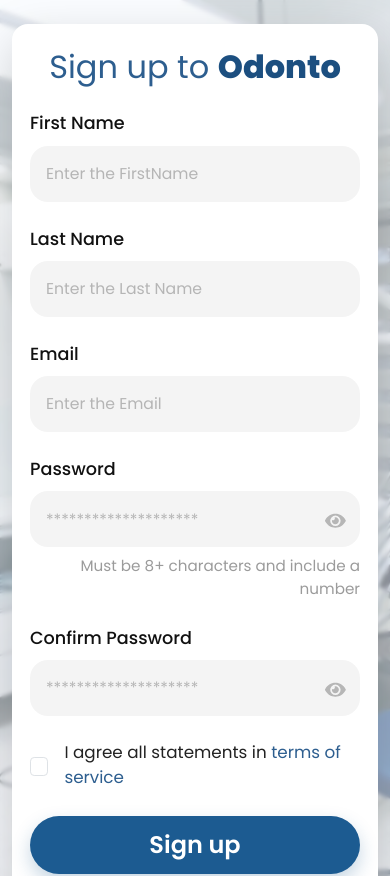
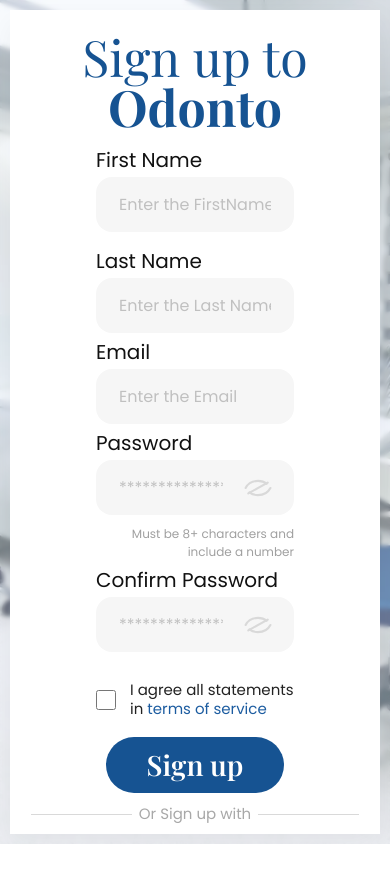
Before and after one commit to mariamqushta/clinic_front, a React (Vite) app: page /signup in a window 390 px wide. Shown: the top 876 px of the page. After the commit the page ends 844 px from the top, so only its background shows below. Built offline with nearby package versions, Linux system fonts and the light colour scheme.

Commit message:
feat: complete signup page redesign
- Full height card layout with flex distribution
- Fixed no-scroll viewport
- Custom Facebook/Google icons with proper sizing
- Responsive spacing and error states matching design
- Removed overlay, optimized for all screen sizes

```diff
--- a/src/Pages/SignupPage.css
+++ b/src/Pages/SignupPage.css
@@ -1,160 +1,279 @@
-@import url("https://fonts.googleapis.com/css2?family=Poppins:wght@300;400;500;600;700;800&display=swap");
+@import url("https://fonts.googleapis.com/css2?family=Poppins:wght@300;400;500;600&family=Playfair+Display:wght@400;600;700&display=swap");
 
 * {
   box-sizing: border-box;
 }
 
+html,
+body,
+#root {
+  height: 100%;
+  margin: 0;
+  overflow: hidden;
+}
+
 body {
-  margin: 0;
   font-family: "Poppins", sans-serif;
+  overflow: hidden;
+  background: #fff;
 }
 
 .signup-page {
   position: relative;
-  min-height: 100vh;
+  height: 100dvh;
   overflow: hidden;
-  background: url("/clinic-bg.jpg") center/cover no-repeat;
+  display: flex;
+  align-items: stretch;
+  /* align-items: center; */
+  justify-content: center;
+
+  padding: 0px 18px;
+  background: url("/clinic-bg.jpg") center center / cover no-repeat;
 }
 
 .signup-overlay {
-  position: absolute;
+    position: absolute;
   inset: 0;
-  background: rgba(255, 255, 255, 0.56);
+  background: rgba(255,255,255,0.4);
   backdrop-filter: blur(2px);
 }
 
+.signup-container {
+  position: relative;
+  z-index: 1;
+  width: min(900px, 100%);
+  height: 100%;
+  max-height: 100%;
+  display: flex;
+  justify-content: center;
+}
+
 .signup-card {
-  position: relative;
-  width: min(820px, 100%);
-  padding: 34px 48px 30px;
-  border: 0;
+  width: min(900px, 100%);
+  height: 100%;
+  max-height: 100%;
+  overflow: hidden;
+  padding: 20px 50px 20px;
+  background: #fff;
+  box-shadow: 0 10px 30px rgba(0, 0, 0, 0.05);
+    display: flex;
+  flex-direction: column;
 }
 
 .signup-title {
-  font-size: clamp(2rem, 3vw, 3.1rem);
+  text-align: center;
+  margin: 12px 0 20px;
+  font-family: "Playfair Display", serif;
+  font-size: 48px;
+  line-height: 1;
   font-weight: 400;
-  color: #2d5e8f;
+  color: #165392;
 }
 
 .signup-title span {
   font-weight: 800;
-  color: #1c4f80;
 }
 
-.form-label {
-  font-size: 1.45rem;
-  margin-bottom: 0.55rem;
+.signup-form {
+  width: 100%;
+  flex: 1;
+  display: flex;
+  flex-direction: column;
+      padding: 0 72px;
+}
+
+.row2 {
+  display: grid;
+  grid-template-columns: 1fr 1fr;
+  /* justify-content: space-evenly; */
+  gap: 30px;
+}
+
+.field {
+  margin-top: 20px;
+}
+
+.email-field {
+  margin-top: 22px;
+}
+
+.field-label {
+  display: block;
+  margin: 0 0 15px;
+  font-size: clamp(28px, 2vw, 30px);
+  line-height: 1.05;
+  font-weight: 400;
   color: #111;
 }
 
-.custom-input {
-  height: 66px;
-  border: none !important;
-  background: #f4f4f4 !important;
-  border-radius: 18px !important;
-  padding: 0 1rem !important;
-  font-size: 1.05rem;
+.field-input {
+  width: 100%;
+  height: clamp(66px, 5.2vh, 72px);
+  border: 1.5px solid transparent;
+  border-radius: 18px;
+  outline: none;
+  background: #f6f6f6;
+  padding: 0 22px;
+  font-size: 18px;
   color: #333;
-  box-shadow: none !important;
 }
 
-.custom-input::placeholder {
-  color: #b5b5b5;
+.field-input::placeholder {
+  color: #c0c0c0;
 }
 
-.custom-input:focus {
-  background: #f4f4f4 !important;
-  box-shadow: 0 0 0 0.18rem rgba(28, 91, 145, 0.12) !important;
+.field-input.error {
+  border-color: #ff5243;
 }
 
 .password-wrap {
   position: relative;
 }
 
-.password-wrap .custom-input {
-  padding-right: 3rem !important;
+.password-input {
+  padding-right: 70px;
 }
 
 .eye-btn {
   position: absolute;
-  right: 14px;
+  right: 18px;
   top: 50%;
   transform: translateY(-50%);
-  border: none;
+  border: 0;
   background: transparent;
-  color: #b6b6b6;
-  font-size: 1.3rem;
+  padding: 0;
+  width: 36px;
+  height: 36px;
+  display: flex;
+  align-items: center;
+  justify-content: center;
   cursor: pointer;
-  padding: 0;
+  appearance: none;
+  -webkit-appearance: none;
 }
 
-.hint {
-  margin: 0.5rem 0 0;
+.eye-btn svg,
+.eye-btn img {
+  width: 28px;
+  height: 28px;
+  opacity: 0.45;
+  display: block;
+}
+
+.password-hint {
+  margin-top: 10px;
+  min-height: 18px;
   text-align: right;
-  color: #9b9b9b;
-  font-size: 0.95rem;
+  font-size: 14px;
+  color: #a0a0a0;
+}
+
+.password-hint.hint-error {
+  color: #ff5243;
+}
+
+.error-right-text {
+  margin-top: 6px;
+  font-size: 14px;
+  color: #ff5243;
+  text-align: right;
+}
+
+.not-matching {
+  margin-top: 6px;
+  text-align: right;
+}
+
+.confirm-spacer {
+  height: 24px;
 }
 
 .terms-row {
-  font-size: 1.05rem;
+  display: flex;
+  align-items: center;
+  gap: 14px;
+  margin-top: 18px;
+}
+
+.terms-checkbox {
+  width: 20px;
+  height: 20px;
+  accent-color: #69bb73;
+  cursor: pointer;
+  flex: 0 0 auto;
+}
+
+.error-checkbox {
+  outline: 2px solid #ff5243;
+  outline-offset: 2px;
+}
+
+.terms-text {
+  font-size: 16px;
+  line-height: 1.25;
   color: #222;
 }
 
-.terms-row .form-check-input {
-  width: 1.15rem;
-  height: 1.15rem;
-  margin-top: 0.15rem;
-}
-
-.terms-link {
-  color: #2d5e8f;
+.terms-text a {
+  color: #1c5ca0;
   text-decoration: none;
 }
 
 .submit-btn {
-  height: 68px;
-  max-width: 470px;
-  margin: 0 auto;
-  display: block;
+  margin: 18px auto 0px;
+  width: 90%;
+  height: clamp(56px, 5.8vh, 74px);
   border: none;
-  background: #1c5b91 !important;
-  font-size: 2rem;
+  border-radius: 999px;
+  background: #165392;
+  color: #fff;
+  font-family: "Playfair Display", serif;
+  font-size: clamp(30px, 3vw, 46px);
   font-weight: 600;
-  box-shadow: 0 8px 18px rgba(28, 91, 145, 0.25);
+  line-height: 1;
+  cursor: pointer;
+  text-align: center;
 }
 
-.divider {
+.divider{
   position: relative;
+  margin: 22px auto 14px;
   text-align: center;
-  margin: 1.5rem 0 1rem;
-  color: #a6a6a6;
-  font-size: 1rem;
+  color: #a8a8a8;
+  font-size: 22px;
+  width: 100%;
+  max-width: 520px;
 }
 
 .divider::before,
-.divider::after {
+.divider::after{
   content: "";
   position: absolute;
   top: 50%;
-  width: 35%;
+  width: 51%;
   height: 1px;
   background: #d9d9d9;
 }
 
-.divider::before {
-  left: 0;
-}
+.divider::before{ left: -65px; }
+.divider::after{ right: -65px; }
 
-.divider::after {
-  right: 0;
-}
-
-.divider span {
+.divider span{
+  position: relative;
   padding: 0 12px;
   background: transparent;
 }
 
-.social-btn {
+.socials {
+  display: flex;
+  justify-content: center;
+  align-items: center;
+  gap: 20px;
+  padding-bottom: 6px;
+  margin-top: 5px;
+}
+
+ .social-btn {
   width: 56px;
   height: 56px;
   border-radius: 50%;
@@ -163,40 +282,104 @@
   place-items: center;
   font-size: 26px;
   cursor: pointer;
+  background: #fff; /* default */
+}
+.facebook {
+  width: 54px;
+  height: 54px;
+  border: none;
+  border-radius: 50%;
+  background: #1877F2;
+  color: #fff !important;
+  display: flex;
+  align-items: center;
+  justify-content: center;
+  cursor: pointer;
 }
 
-.social-btn.facebook {
-  background: #1877f2;
-  color: #fff;
+.facebook svg {
+  margin-top: 10px;
+    width: 44px !important;
+    height: 44px !important;
+}
+ .google-btn svg {
+  font-size: 58px;
 }
 
-.social-btn.google {
-  background: #fff;
-  color: #db4437;
-  box-shadow: 0 2px 10px rgba(0, 0, 0, 0.12);
+
+
+/* شاشات قصيرة */
+@media (max-height: 900px) {
+  .signup-card {
+    padding: 10px 24px 8px;
+  }
+
+  .signup-title {
+    margin-bottom: 9px;
+    font-size: 50px;
+  }
+
+  .field {
+    margin-top: 9px;
+  }
+
+  .email-field {
+    margin-top: 9px;
+  }
+
+  .field-label {
+    font-size: 20px;
+    margin-bottom: 6px;
+  }
+
+  .field-input {
+    height: 55px;
+    border-radius: 16px;
+    font-size: 16px;
+  }
+
+  .password-hint,
+  .error-right-text {
+    font-size: 12px;
+  }
+
+  .terms-row {
+    margin-top: 5px;
+  }
+
+  .terms-text {
+    font-size: 15px;
+  }
+
+  .submit-btn {
+    height: 56px;
+    font-size: 28px;
+  }
+
+  .divider {
+    margin: 10px auto 6px;
+    font-size: 15px;
+  }
+
+  .social-btn,
+  .social-btn img,
+  .social-btn svg {
+    width: 44px;
+    height: 44px;
+  }
 }
 
 @media (max-width: 768px) {
-  .signup-card {
-    padding: 24px 18px;
+  .signup-page {
+    padding: 10px;
   }
 
-  .form-label {
-    font-size: 1.1rem;
+  .signup-card {
+    padding: 10px 14px 8px;
   }
 
-  .custom-input {
-    height: 56px;
-    font-size: 0.98rem;
-  }
-
-  .submit-btn {
-    height: 58px;
-    font-size: 1.5rem;
-  }
-
-  .divider::before,
-  .divider::after {
-    width: 28%;
+  .row2 {
+    grid-template-columns: 1fr;
+    gap: 10px;
   }
 }
--- a/src/Pages/SignupPage.jsx
+++ b/src/Pages/SignupPage.jsx
@@ -1,130 +1,278 @@
-import React, { useState } from "react";
-import { FaEye, FaEyeSlash, FaFacebookF, FaGoogle } from "react-icons/fa";
+import React, { useMemo, useState } from "react";
+import { FaFacebookF, FaEye, FaEyeSlash } from "react-icons/fa";
+import { FcGoogle } from "react-icons/fc";
 import "./SignupPage.css";
 
+function EyeIcon({ open }) {
+  return open ? (
+    // eye open (outline)
+    <svg width="26" height="18" viewBox="0 0 26 18" fill="none" xmlns="http://www.w3.org/2000/svg">
+      <path
+        d="M1.5 9.00002C3.7 4.60002 7.3 2.40002 13 2.40002C18.7 2.40002 22.3 4.60002 24.5 9.00002C22.3 13.4 18.7 15.6 13 15.6C7.3 15.6 3.7 13.4 1.5 9.00002Z"
+        stroke="#b7b7b7"
+        strokeWidth="2"
+        strokeLinejoin="round"
+      />
+      <circle cx="13" cy="9.00002" r="3.3" stroke="#b7b7b7" strokeWidth="2" />
+    </svg>
+  ) : (
+    // eye closed/slash
+    <svg width="26" height="18" viewBox="0 0 26 18" fill="none" xmlns="http://www.w3.org/2000/svg">
+      <path
+        d="M1.5 9.00002C3.7 4.60002 7.3 2.40002 13 2.40002C16.2 2.40002 19 3.4 21 5.1"
+        stroke="#b7b7b7"
+        strokeWidth="2"
+        strokeLinecap="round"
+      />
+      <path
+        d="M24.5 9.00002C22.3 13.4 18.7 15.6 13 15.6C9.6 15.6 7 14.6 5 13"
+        stroke="#b7b7b7"
+        strokeWidth="2"
+        strokeLinecap="round"
+      />
+      <path d="M4 14L22 4" stroke="#b7b7b7" strokeWidth="2" strokeLinecap="round" />
+    </svg>
+  );
+}
+
+function FacebookMark() {
+  return (
+    <svg width="54" height="54" viewBox="0 0 54 54" xmlns="http://www.w3.org/2000/svg">
+      <circle cx="27" cy="27" r="27" fill="#1877F2" />
+      <path
+        d="M31 20.6H27.8C27.3 20.6 27 20.9 27 21.4V24.3H31L30.4 28H27V40H23V28H19.7V24.3H23V21C23 18.7 24.6 17 26.9 17H31V20.6Z"
+        fill="white"
+      />
+    </svg>
+  );
+}
+
+function GoogleMark() {
+  return (
+    <svg width="54" height="54" viewBox="0 0 54 54" xmlns="http://www.w3.org/2000/svg">
+      <defs>
+        <clipPath id="gClip">
+          <circle cx="27" cy="27" r="27" />
+        </clipPath>
+      </defs>
+      <circle cx="27" cy="27" r="27" fill="white" />
+      <g clipPath="url(#gClip)">
+        {/* Google G (approx) */}
+        <path
+          d="M27 14.5c3.9 0 6.7 1.6 8.2 3.0l5.3-5.2C37.2 9 32.6 7 27 7 18.9 7 12 11.7 8.9 18.8l6.2 4.8C16.8 17.7 21.6 14.5 27 14.5Z"
+          fill="#4285F4"
+        />
+        <path
+          d="M44.5 27.5c0-1.4-.1-2.5-.4-3.6H27v7h9.7c-.4 2.3-1.8 4.2-3.8 5.5l5.9 4.6c3.4-3.1 5.7-7.8 5.7-13.5Z"
+          fill="#34A853"
+        />
+        <path
+          d="M15 32.1c-1-2.9-1-6 0-8.9l-6.2-4.8C6.1 22.9 6.1 31.1 8.8 38l6.2-5.9Z"
+          fill="#FBBC05"
+        />
+        <path
+          d="M27 44.3c5.6 0 10.2-1.9 13.6-5.2l-5.9-4.6c-1.6 1.1-3.7 1.9-7.7 1.9-5.4 0-10.2-3.2-11.9-7.8l-6.2 5.9c3.1 7.1 10 11.8 19.1 11.8Z"
+          fill="#EA4335"
+        />
+      </g>
+      <circle cx="27" cy="27" r="27" fill="transparent" />
+    </svg>
+  );
+}
+
 export default function SignupPage() {
+  const [submitted, setSubmitted] = useState(false);
   const [showPassword, setShowPassword] = useState(false);
   const [showConfirmPassword, setShowConfirmPassword] = useState(false);
 
+  const [form, setForm] = useState({
+    firstName: "",
+    lastName: "",
+    email: "",
+    password: "",
+    confirmPassword: "",
+    agree: false,
+  });
+
+  const passwordOk = useMemo(() => {
+    return /^(?=.*\d).{8,}$/.test(form.password);
+  }, [form.password]);
+
+  const errors = useMemo(() => {
+    const firstLastMissing = !form.firstName.trim() || !form.lastName.trim();
+    const emailMissing = !form.email.trim();
+    const passwordMissing = !form.password.trim();
+    const passwordError = submitted && (!passwordOk || passwordMissing);
+
+    // screenshot behavior: "Not matching" appears only when user types confirm and it mismatches
+    const confirmMismatch =
+      submitted &&
+      form.confirmPassword.trim().length > 0 &&
+      form.password.trim().length > 0 &&
+      form.confirmPassword !== form.password;
+
+    return {
+      firstLastMissing: submitted && firstLastMissing,
+      emailMissing: submitted && emailMissing,
+      passwordError,
+      confirmMismatch,
+      termsMissing: submitted && !form.agree,
+    };
+  }, [form, submitted, passwordOk]);
+
+  const handleChange = (key) => (e) => {
+    const val = key === "agree" ? e.target.checked : e.target.value;
+    setForm((s) => ({ ...s, [key]: val }));
+  };
+
   const handleSubmit = (e) => {
     e.preventDefault();
+    setSubmitted(true);
   };
 
   return (
-    <div className="signup-page d-flex align-items-center justify-content-center py-4">
-      <div className="signup-overlay"></div>
+    <div className="signup-page">
+      <div className="signup-overlay" />
 
-      <div className="container position-relative z-1">
-        <div className="signup-card mx-auto bg-white bg-opacity-90 shadow-lg rounded-4">
-          <h1 className="text-center signup-title mb-4">
+      <div className="signup-container">
+        <div className="signup-card">
+          <h1 className="signup-title">
             Sign up to <span>Odonto</span>
           </h1>
 
-          <form onSubmit={handleSubmit}>
-            <div className="row g-4">
-              <div className="col-12 col-md-6">
-                <label className="form-label fw-medium">First Name</label>
+          <form className="signup-form" onSubmit={handleSubmit}>
+            {/* First + Last */}
+            <div className="row2">
+              <div className="field">
+                <label className="field-label">First Name</label>
                 <input
+                  className={`field-input ${errors.firstLastMissing ? "error" : ""}`}
+                  placeholder="Enter the FirstName"
+                  value={form.firstName}
+                  onChange={handleChange("firstName")}
                   type="text"
-                  className="form-control custom-input"
-                  placeholder="Enter the FirstName"
                 />
               </div>
 
-              <div className="col-12 col-md-6">
-                <label className="form-label fw-medium">Last Name</label>
+              <div className="field">
+                <label className="field-label">Last Name</label>
                 <input
+                  className={`field-input ${errors.firstLastMissing ? "error" : ""}`}
+                  placeholder="Enter the Last Name"
+                  value={form.lastName}
+                  onChange={handleChange("lastName")}
                   type="text"
-                  className="form-control custom-input"
-                  placeholder="Enter the Last Name"
                 />
+                {errors.firstLastMissing && (
+                  <div className="error-right-text">These fields are required</div>
+                )}
+              </div>
             </div>
 
-              <div className="col-12">
-                <label className="form-label fw-medium">Email</label>
+            {/* Email */}
+            <div className="field email-field">
+              <label className="field-label">Email</label>
               <input
+                className={`field-input ${errors.emailMissing ? "error" : ""}`}
+                placeholder="Enter the Email"
+                value={form.email}
+                onChange={handleChange("email")}
                 type="email"
-                  className="form-control custom-input"
-                  placeholder="Enter the Email"
               />
+              {errors.emailMissing && (
+                <div className="error-right-text">This field is required</div>
+              )}
             </div>
 
-              <div className="col-12">
-                <label className="form-label fw-medium">Password</label>
+            {/* Password */}
+            <div className="field">
+              <label className="field-label">Password</label>
               <div className="password-wrap">
                 <input
+                  className={`field-input password-input ${errors.passwordError ? "error" : ""}`}
+                  placeholder="********************"
+                  value={form.password}
+                  onChange={handleChange("password")}
                   type={showPassword ? "text" : "password"}
-                    className="form-control custom-input"
-                    placeholder="********************"
                 />
                 <button
                   type="button"
                   className="eye-btn"
-                    onClick={() => setShowPassword((prev) => !prev)}
+                  onClick={() => setShowPassword((p) => !p)}
                 >
-                    {showPassword ? <FaEyeSlash /> : <FaEye />}
+                  <EyeIcon open={showPassword} />
                 </button>
               </div>
-                <p className="hint">Must be 8+ characters and include a number</p>
+              <div className={`password-hint ${errors.passwordError ? "hint-error" : ""}`}>
+                Must be 8+ characters and include a number
+              </div>
             </div>
 
-              <div className="col-12">
-                <label className="form-label fw-medium">Confirm Password</label>
+            {/* Confirm */}
+            <div className="field">
+              <label className="field-label">Confirm Password</label>
               <div className="password-wrap">
                 <input
+                  className={`field-input password-input ${errors.confirmMismatch ? "error" : ""}`}
+                  placeholder="********************"
+                  value={form.confirmPassword}
+                  onChange={handleChange("confirmPassword")}
                   type={showConfirmPassword ? "text" : "password"}
-                    className="form-control custom-input"
-                    placeholder="********************"
                 />
                 <button
                   type="button"
                   className="eye-btn"
-                    onClick={() => setShowConfirmPassword((prev) => !prev)}
+                  onClick={() => setShowConfirmPassword((p) => !p)}
                 >
-                    {showConfirmPassword ? <FaEyeSlash /> : <FaEye />}
+                  <EyeIcon open={showConfirmPassword} />
                 </button>
               </div>
+              {errors.confirmMismatch ? (
+                <div className="error-right-text not-matching">Not matching</div>
+              ) : (
+                <div className="confirm-spacer" />
+              )}
             </div>
 
-              <div className="col-12">
-                <div className="form-check d-flex align-items-center gap-3 terms-row">
+            {/* Terms */}
+            <div className="terms-row">
               <input
-                    className="form-check-input"
                 type="checkbox"
                 id="terms"
+                className={`terms-checkbox ${errors.termsMissing ? "error-checkbox" : ""}`}
+                checked={form.agree}
+                onChange={handleChange("agree")}
               />
-                  <label className="form-check-label" htmlFor="terms">
-                    I agree all statements in{" "}
-                    <a href="#" className="terms-link">
-                      terms of service
-                    </a>
+              <label htmlFor="terms" className="terms-text">
+                I agree all statements in <a href="#">terms of service</a>
               </label>
             </div>
-              </div>
 
-              <div className="col-12">
-                <button type="submit" className="btn btn-primary submit-btn rounded-pill w-100">
+            {/* Submit */}
+            <button type="submit" className="submit-btn">
               Sign up
             </button>
-              </div>
 
-              <div className="col-12">
+            {/* Divider */}
             <div className="divider">
               <span>Or Sign up with</span>
             </div>
-              </div>
 
-              <div className="col-12">
-                <div className="d-flex justify-content-center gap-4 socials">
-                  <button type="button" className="social-btn facebook">
+            {/* Social */}
+            <div className="socials">
+              <button type="button" className="social-btn facebook"
+                 aria-label="Facebook">
                  <FaFacebookF />
             </button>
 
-                  <button type="button" className="social-btn google">
-                    <FaGoogle />
+
+            <button
+              type="button"
+              className="social-btn google-btn"
+              aria-label="Google"
+            >
+              <FcGoogle />
             </button>
-                </div>
-              </div>
             </div>
           </form>
         </div>
```
Lines whose indentation alone changed are shown as unchanged.
